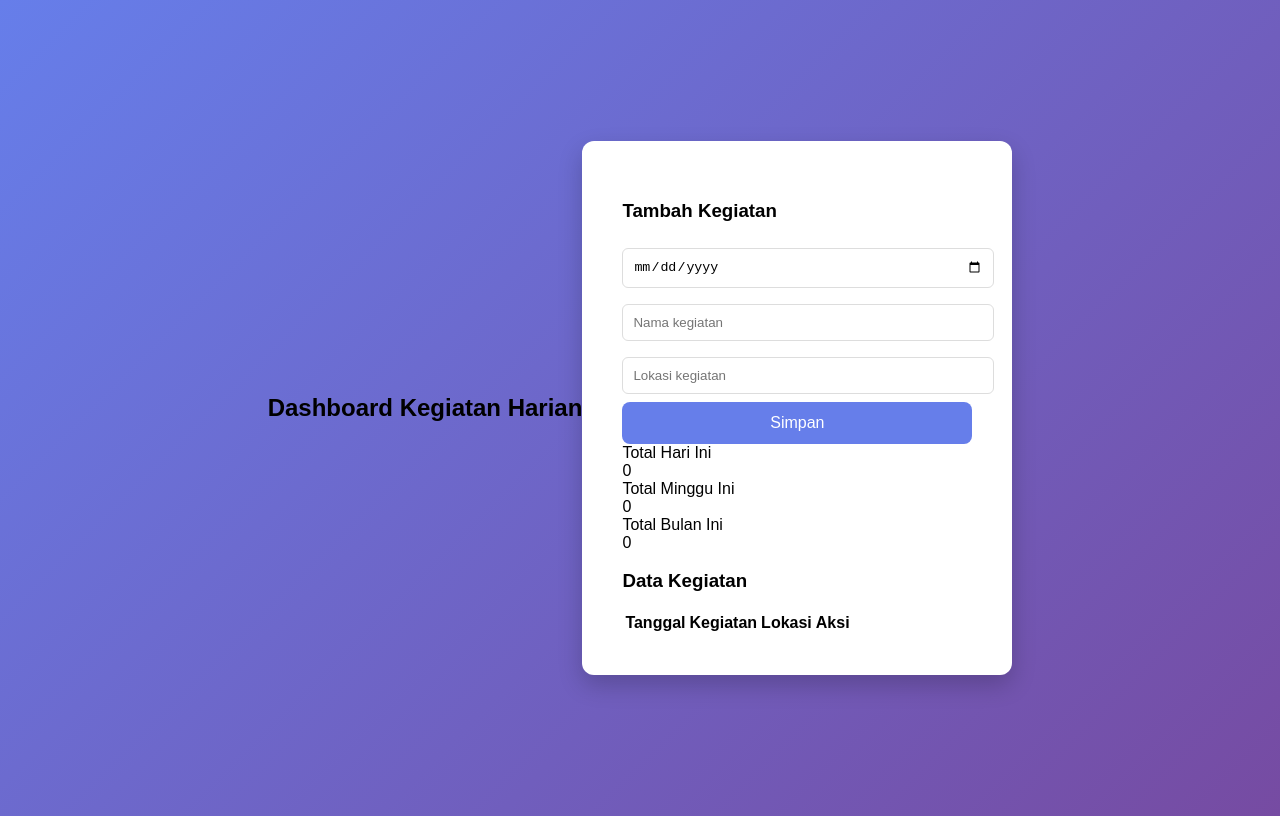
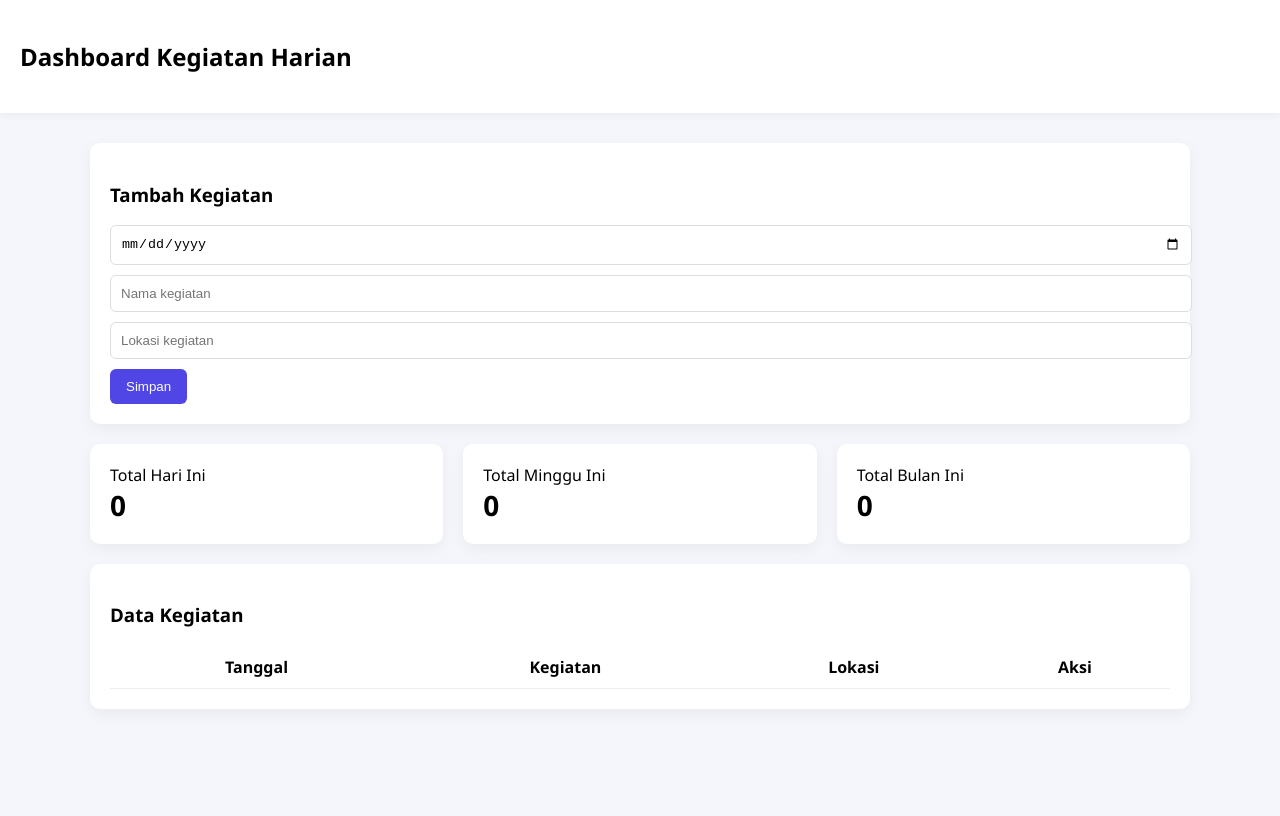
Before and after one commit to AzazelDevil/daily-activity-web, a plain HTML site: page index.html in a window 1280 px wide. Drawn offline with Linux system fonts and the light colour scheme.

Commit message:
Update style.css

```diff
--- a/style.css
+++ b/style.css
@@ -1,30 +1,57 @@
 body{
-font-family: Arial, sans-serif;
-background: linear-gradient(135deg,#667eea,#764ba2);
-height:100vh;
-display:flex;
-align-items:center;
-justify-content:center;
+
+font-family:Segoe UI,Arial;
+background:#f4f6fb;
+margin:0;
+
+}
+
+header{
+
+background:white;
+padding:20px;
+box-shadow:0 2px 10px rgba(0,0,0,0.05);
+
 }
 
 .container{
-background:white;
-padding:40px;
-border-radius:12px;
-width:350px;
-box-shadow:0 10px 25px rgba(0,0,0,0.2);
+
+width:1100px;
+margin:auto;
+margin-top:30px;
+
 }
 
-h1{
-text-align:center;
+.card{
+
+background:white;
+padding:20px;
+border-radius:10px;
+box-shadow:0 5px 15px rgba(0,0,0,0.05);
 margin-bottom:20px;
+
 }
 
-input,textarea{
+.grid{
+
+display:grid;
+grid-template-columns:repeat(3,1fr);
+gap:20px;
+
+}
+
+.stat{
+
+font-size:28px;
+font-weight:bold;
+
+}
+
+input{
 
 width:100%;
 padding:10px;
-margin:8px 0;
+margin-bottom:10px;
 border-radius:6px;
 border:1px solid #ddd;
 
@@ -32,23 +59,44 @@ border:1px solid #ddd;
 
 button{
 
-width:100%;
-padding:12px;
+background:#4f46e5;
+color:white;
 border:none;
-background:#667eea;
-color:white;
-border-radius:8px;
+padding:10px 16px;
+border-radius:6px;
 cursor:pointer;
-font-size:16px;
 
 }
 
 button:hover{
-background:#5a67d8;
+
+background:#4338ca;
+
 }
 
-#notif{
-margin-top:15px;
-text-align:center;
-color:green;
+table{
+
+width:100%;
+border-collapse:collapse;
+
 }
+
+th,td{
+
+padding:10px;
+border-bottom:1px solid #eee;
+
+}
+
+.toast{
+
+position:fixed;
+bottom:30px;
+right:30px;
+background:#22c55e;
+color:white;
+padding:12px 18px;
+border-radius:6px;
+display:none;
+
+}
```
